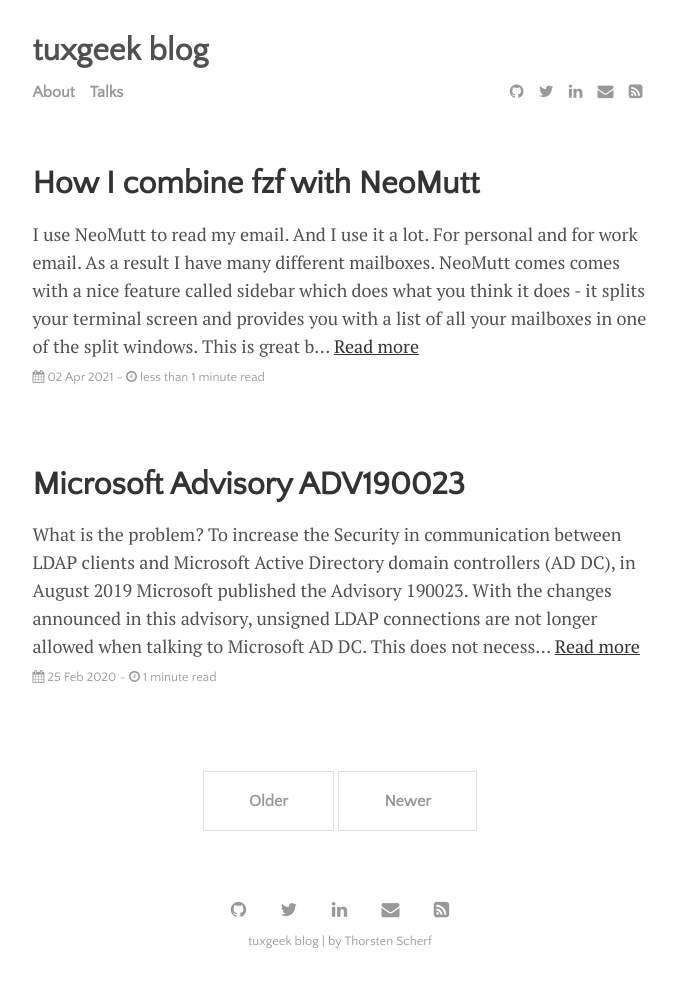
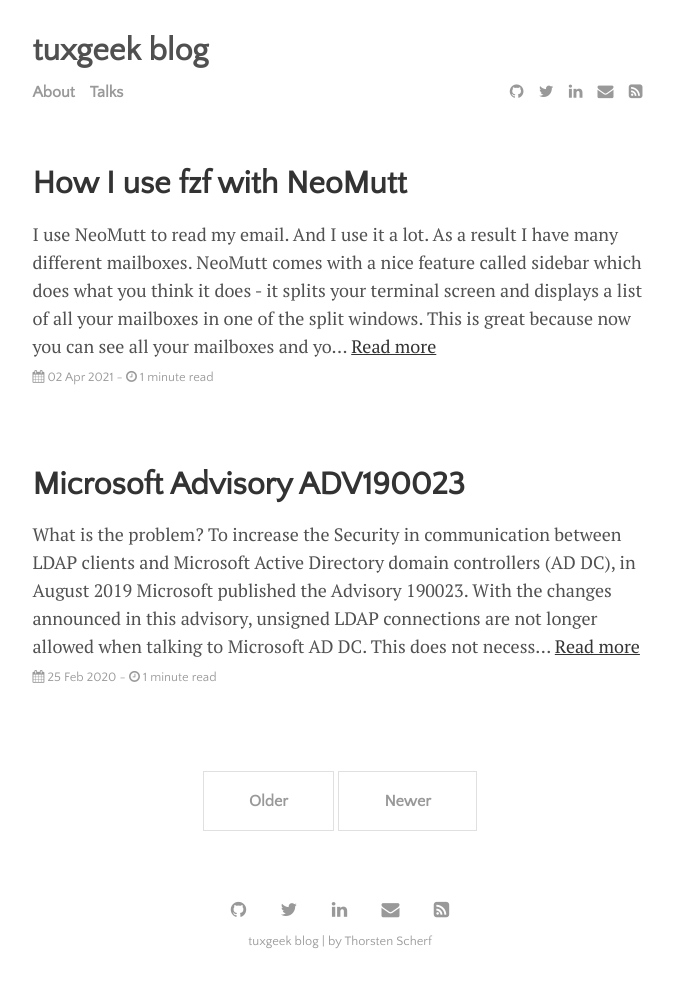
Before and after one commit to tscherf/tscherf.github.io, a Jekyll site: the page built from index.html, in a window 1280 px wide. Shown: the whole page, without its empty margins (300-977 px from the left). Built offline with Jekyll 4.4.1, drawn with Linux system fonts in a browser that asks for light colours; the list of posts is cut into pages by our own code; part of the change alters nothing that is shown.

Commit message:
fix some spelling

```diff
--- a/_posts/2021-04-02-fzf-neomutt.md
+++ b/_posts/2021-04-02-fzf-neomutt.md
@@ -1,29 +1,49 @@
 ---
 layout: post
-title: "How I combine fzf with NeoMutt"
+title: "How I use fzf with NeoMutt"
 date: 2021-04-02
-tags: [neomutt, fzf]
+tags: neomutt, fzf
 ---
 
 I use [NeoMutt](https://neomutt.org/) to read my email. And I use it a lot.
-For personal and for work email. As a result I have many different mailboxes.
-NeoMutt comes comes with a nice feature called
-[sidebar](https://neomutt.org/feature/sidebar) which does what you think it
-does - it splits your terminal screen and provides you with a list of all your
-mailboxes in one of the split windows. This is great because now you can
-see all your mailboxes and you easily navigate through them to select the
-mailbox you want to read.
+As a result I have many different mailboxes. NeoMutt comes with a nice feature
+called [sidebar](https://neomutt.org/feature/sidebar) which does what you
+think it does - it splits your terminal screen and displays a list of all your
+mailboxes in one of the split windows. This is great because now you can see
+all your mailboxes and you can easily navigate through them to select the
+mailbox you want to read. Alternatively you can also use the NeoMutt *change
+folder* command and then enter the name of the mailbox you'd like to change
+to.
 
-Now, the problem is, the more mailboxes you have the longer it takes to
-navigate through the list. There are a couple of key bindings you can use to
-make the navigation easier, but I was still looking for a more elegant
+The problem though is, the more mailboxes you have the longer it takes to
+navigate through the list. Manually entering the name of the mailbox is also
+not exactly want I want to do. There are a couple of key bindings you can use
+to make the navigation easier, but I was still looking for a more elegant
 solution.
 
 <script src="https://gist.github.com/tscherf/d46b822c60c60c40a2544233802dcac5.js?file=neomutt_sidebar_bindings.md"></script>
 
-There is another tool I use a lot in the terminal - called
+There is another tool I use a lot on the terminal - called
 [fzf](https://github.com/junegunn/fzf). It's a general-purpose command-line
 fuzzy finder. I mostly use it to quickly navigate through my zsh history. And
-that actually brought me to the idea why not combine `fzf` with `NeoMutt`.
+that actually brought me to the idea why not combine fzf with NeoMutt.
 
-tbc...
+I download all my mail from an IMAP server using
+[mbsync](https://isync.sourceforge.io/mbsync.html) and then store it in a
+local Maildir folder. To generate a list of mailboxes that I can pipe as input
+into fzf, I use the following script:
+
+<script src="https://gist.github.com/tscherf/d46b822c60c60c40a2544233802dcac5.js?file=mutt_fzffolder.md"></script>
+
+At the end of the script I have to make sure that the fzf result is passed to
+the *change folder* command in NeoMutt which then let me fuzzy search through
+the list of mailboxes.
+
+The only missing piece is to add a macro into the *muttrc* configuration file
+to call the *fzffolder* script:
+
+<script src="https://gist.github.com/tscherf/d46b822c60c60c40a2544233802dcac5.js?file=muttrc_macro_fzf.md"></script>
+
+When I now press *space* in the NeoMutt index and start typing some string
+that is part of the mailbox I'd like to navigate to, fzf immediately brings me
+to the right folder and I can start reading my mail.
```
